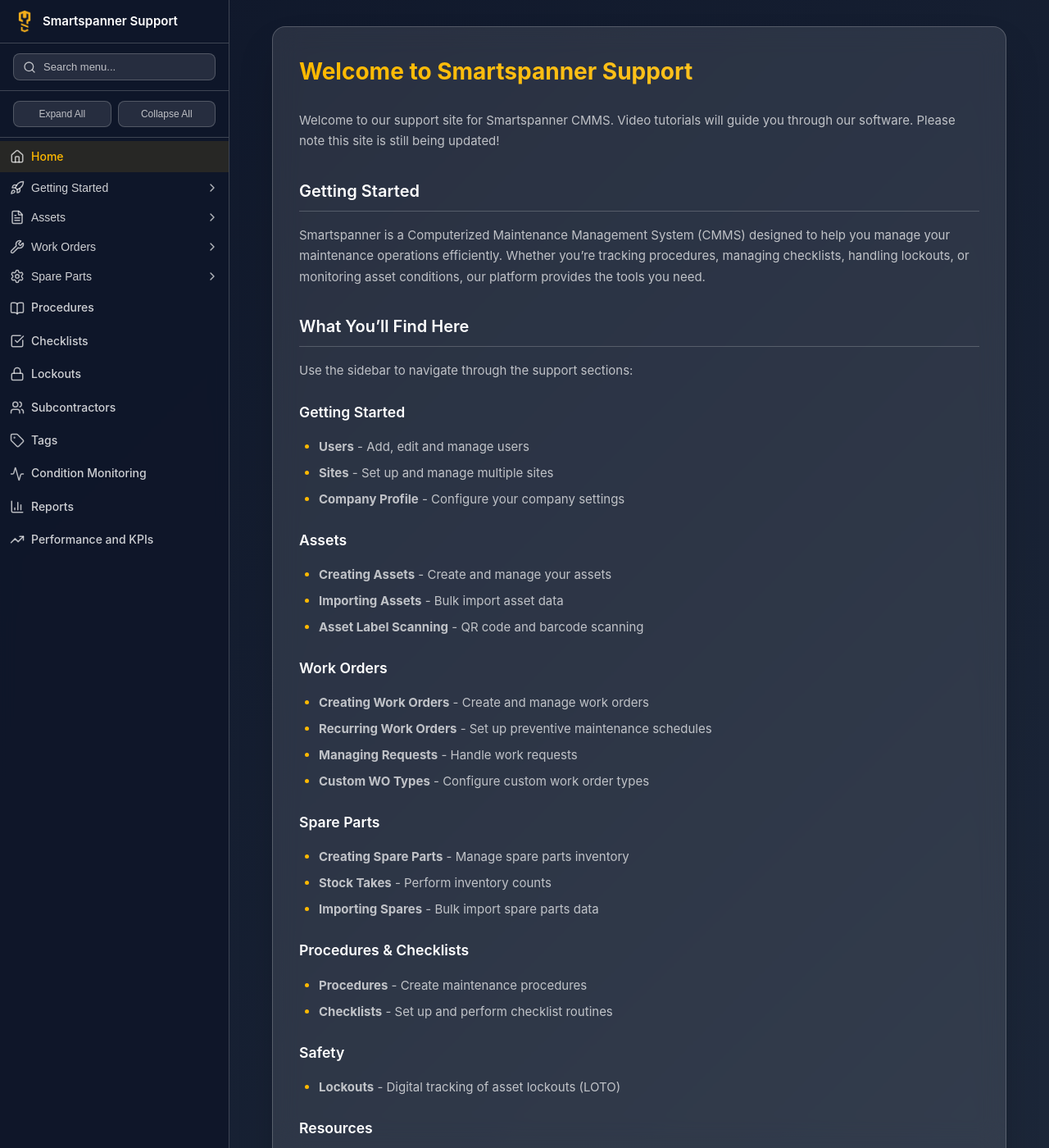
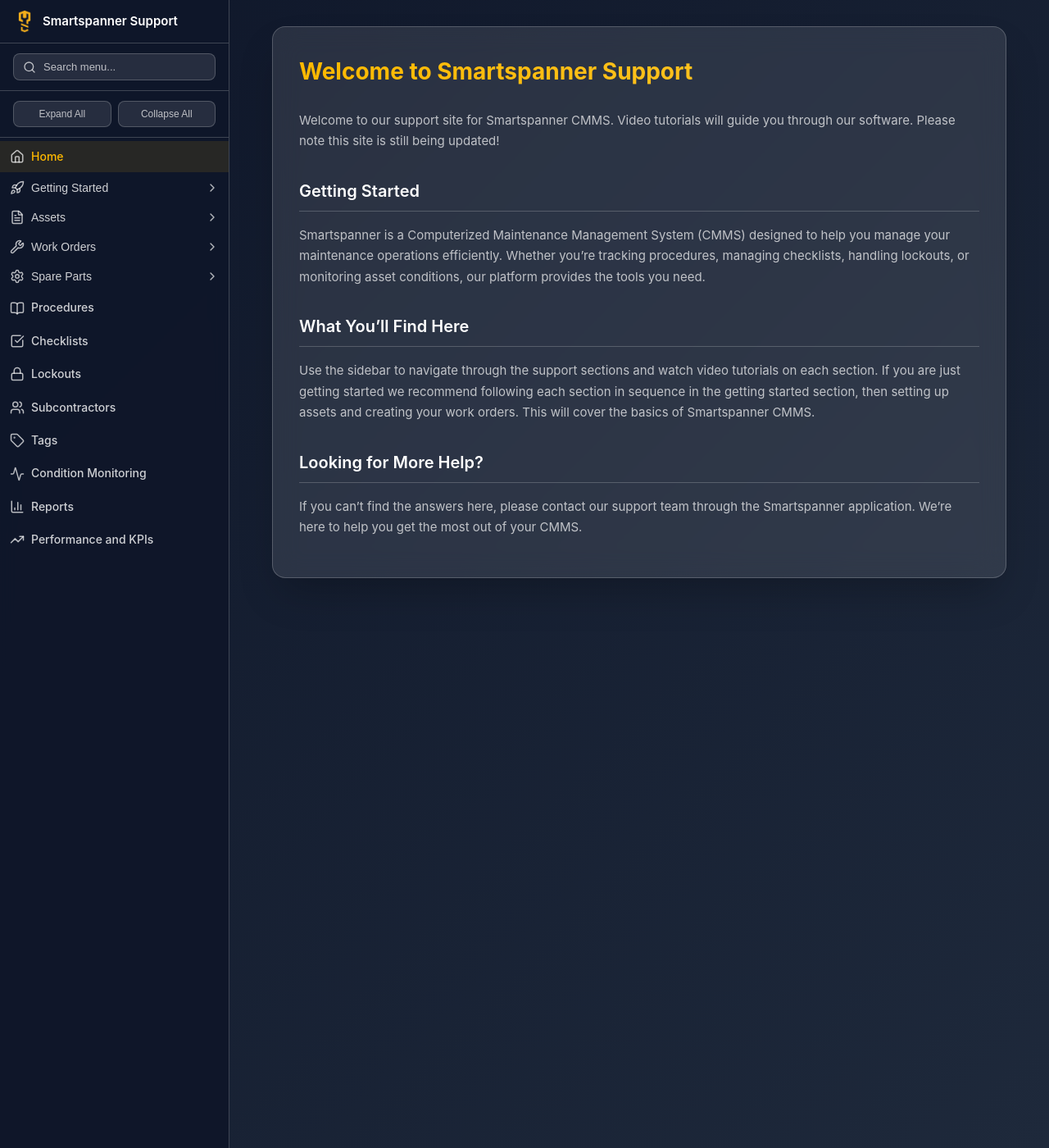
Before and after one commit to smartspanner/support-website, a Jekyll site: the page built from index.md, in a window 1280 px wide and 1400 px high. Shown: the whole window at 82% size. Built offline with Jekyll 4.4.1, drawn with Linux system fonts in a browser that asks for light colours; some of the changed text lies outside the part shown.

Commit message:
docs: simplify What You'll Find Here section on homepage

```diff
--- a/index.md
+++ b/index.md
@@ -15,44 +15,7 @@
 
 ## What You'll Find Here
 
-Use the sidebar to navigate through the support sections:
-
-### Getting Started
-- **Users** - Add, edit and manage users
-- **Sites** - Set up and manage multiple sites
-- **Company Profile** - Configure your company settings
-
-### Assets
-- **Creating Assets** - Create and manage your assets
-- **Importing Assets** - Bulk import asset data
-- **Asset Label Scanning** - QR code and barcode scanning
-
-### Work Orders
-- **Creating Work Orders** - Create and manage work orders
-- **Recurring Work Orders** - Set up preventive maintenance schedules
-- **Managing Requests** - Handle work requests
-- **Custom WO Types** - Configure custom work order types
-
-### Spare Parts
-- **Creating Spare Parts** - Manage spare parts inventory
-- **Stock Takes** - Perform inventory counts
-- **Importing Spares** - Bulk import spare parts data
-
-### Procedures & Checklists
-- **Procedures** - Create maintenance procedures
-- **Checklists** - Set up and perform checklist routines
-
-### Safety
-- **Lockouts** - Digital tracking of asset lockouts (LOTO)
-
-### Resources
-- **Subcontractors** - Manage external maintenance resources
-- **Tags** - Organize and categorize your maintenance data
-
-### Monitoring & Analytics
-- **Condition Monitoring** - Trigger work orders based on meter thresholds
-- **Reports** - Gain insights into your maintenance operations
-- **Performance and KPIs** - Track team performance metrics
+Use the sidebar to navigate through the support sections and watch video tutorials on each section. If you are just getting started we recommend following each section in sequence in the getting started section, then setting up assets and creating your work orders. This will cover the basics of Smartspanner CMMS.
 
 ## Looking for More Help?
 
```
